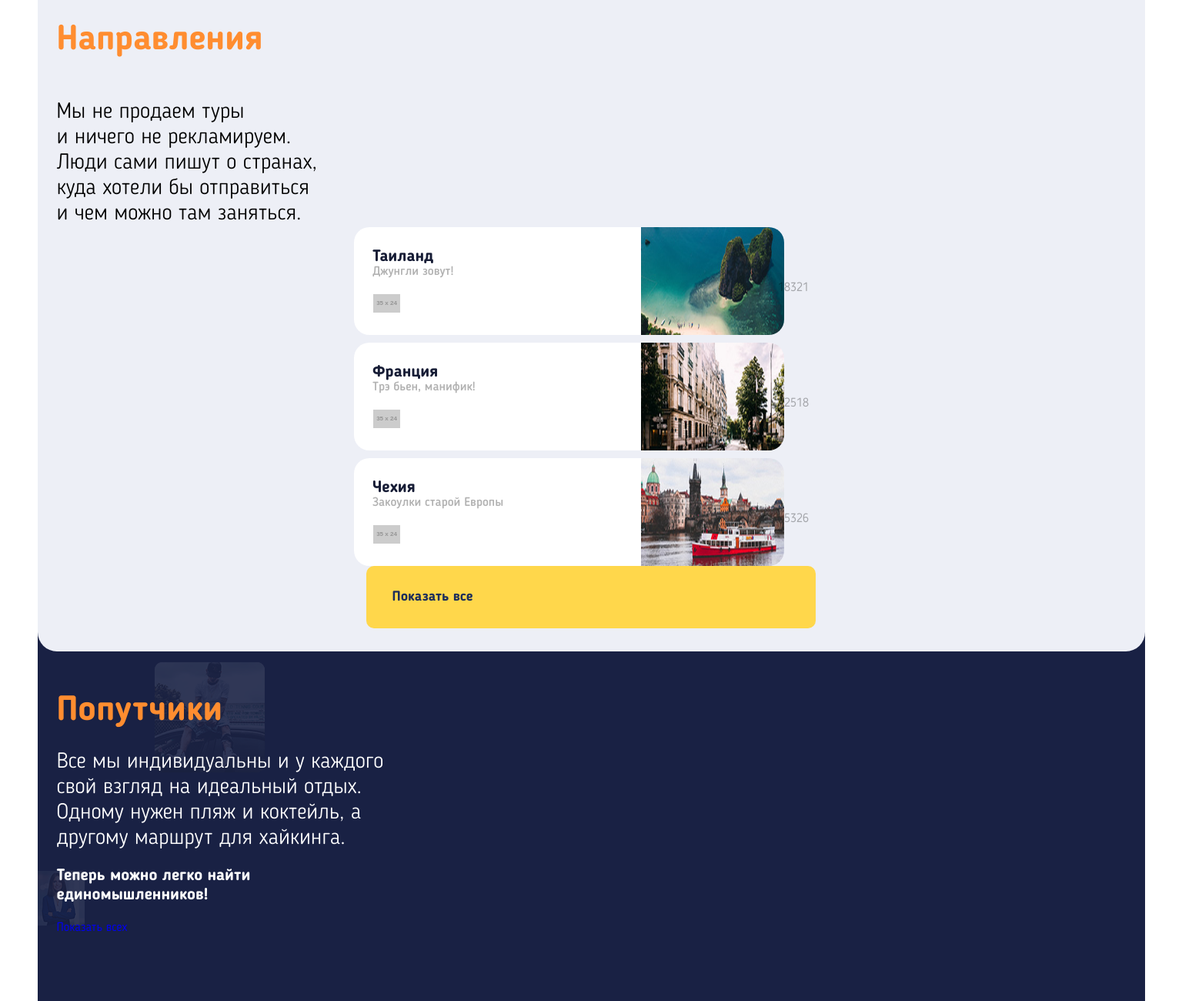
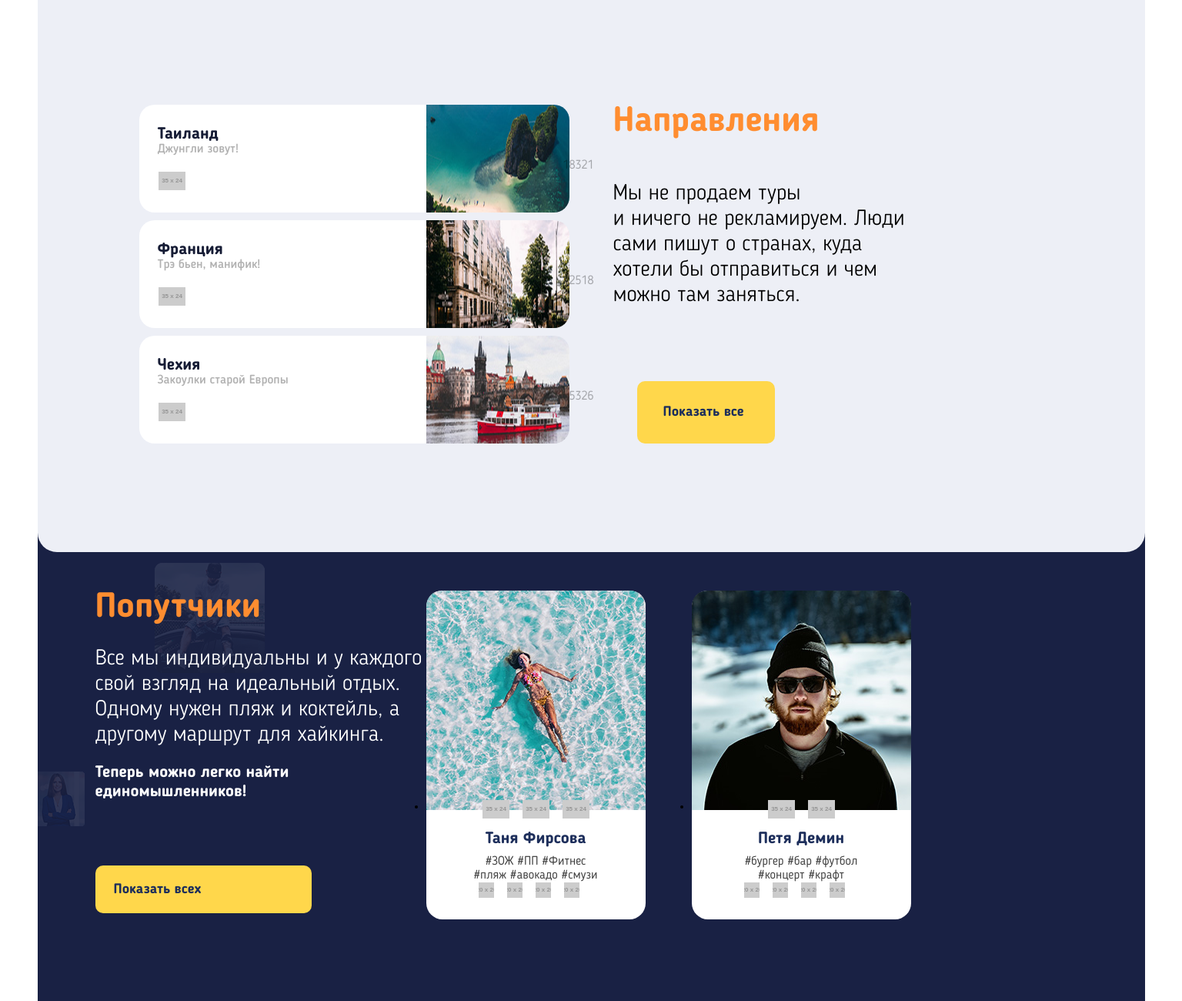
Before and after one commit to icho-web/975479-pognali-18, a website: page source/index.html in a window 1536 px wide. Shown: the part 1500-2800 px from the top of the page at 77% size. Drawn offline with nearby package versions, Linux system fonts and the light colour scheme; files that its build step writes are made by us from their sources; placeholder pictures from the web are drawn by us.

Commit message:
Правки

```diff
--- a/source/index.html
+++ b/source/index.html
@@ -75,7 +75,7 @@
       </nav>
       <nav class="page-header__nav">
         <div class="page-header__menu-wrapper">
-          <a class="page-header__nav-logo">
+          <a class="page-header__nav-logo" href="index.html">
             <img src="img/logo-mobile-blue@1x.png">
           </a>
           <button class="page-header__close-menu">
@@ -217,6 +217,8 @@
         <a class="about-service__button">Подробнее</a>
       </section>
       <section class="directions">
+        <div class="directions__desktop-wrapper">
+          <div>
             <h2 class="directions__header">Направления</h2>
             <p class="directions__text directions__text--desc">
               Мы не продаем туры <br>
@@ -224,7 +226,7 @@
               Люди сами пишут о странах, куда хотели бы отправиться
               и чем можно там заняться.
             </p>
-        <a class="directions__link" href="form.html">Показать все</a>
+          </div>
           <ul class="directions__list">
             <li class="directions__item">
               <img class="directions__img" src="./img/thailand-mobile@1x.jpg" width="270" height="110" alt="Таиланд">
@@ -254,8 +256,12 @@
               </div>
             </li>
           </ul>
+        </div>
+        <a class="directions__link" href="form.html">Показать все</a>
       </section>
       <section class="companions">
+        <div class="companions__desktop-wrapper">
+          <div>
             <h2 class="companions__header">Попутчики</h2>
             <p class="companions__text">
               Все мы индивидуальны и у
@@ -267,7 +273,7 @@
               Теперь можно легко найти
               единомышленников!
             </b>
-        <a href="catalog.html">Показать всех</a>
+          </div>
           <ul class="companions__list">
             <li class="companions__item">
               <img class="companions__avatar" src="./img/firsova-desktop@1x.jpg" width="270" height="270">
@@ -307,6 +313,8 @@
               </div>
             </li>
           </ul>
+        </div>
+        <a class="companions__button" href="catalog.html">Показать всех</a>
       </section>
       <section class="profile">
         <div class="profile__header-wrapper">
@@ -342,6 +350,7 @@
         <p class="registration__text registration__text--questions-1">
           Остались вопросы? Мы с радостью на них ответим!
         </p>
+        <div class="registration__tels-wrapper">
           <div class="registration__tel-wrapper">
             <a class="registration__icon"></a>
             <a class="registration__tel" href="tel:88005558628">8 800 555-86-28</a>
@@ -350,6 +359,7 @@
             <a class="registration__icon"></a>
             <a class="registration__email registration__email--link"
               href="mailto:mail@htmlacademy.ru">mail@htmlacademy.ru</a>
+          </div>
         </div>
       </section>
       <section class="address">
--- a/source/sass/blocks/about-service.scss
+++ b/source/sass/blocks/about-service.scss
@@ -41,6 +41,9 @@
 }
 
 @media (min-width: 768px) {
+  .about-service {
+    padding: 75px;
+  }
   .about-service__header {
     margin: 0;
     margin-bottom: 38px;
--- a/source/sass/blocks/address.scss
+++ b/source/sass/blocks/address.scss
@@ -69,6 +69,7 @@
 
 @media (min-width: 1439px) {
   .address {
+    display: flex;
     padding: 54px 133px 56px 284px;
     min-height: 200px;
   }
--- a/source/sass/blocks/companions.scss
+++ b/source/sass/blocks/companions.scss
@@ -112,6 +112,12 @@
 }
 
 @media (min-width: 768px) {
+  .companions {
+    padding: 75px;
+    display: flex;
+    flex-direction: column;
+  }
+
   .companions__wrapper {
     min-height: 1260px;
   }
@@ -152,12 +158,15 @@
       margin-right: 0;
     }
   }
+
+  .companions__button {
+    order: 1;
+  }
 }
 
 @media (min-width: 1439px) {
-  .companions__wrapper {
+  .companions__desktop-wrapper {
     display: flex;
-    min-height: 750px;
   }
 
   .companions__text-wrapper {
@@ -167,7 +176,6 @@
 
   .companions__list {
     margin: 0;
-    padding: 133px 59px 134px 0;
   }
 
   .companions__item {
@@ -181,4 +189,10 @@
     height: 285px;
     border-radius: 20px 20px 0 0;
   }
+
+  .companions__button {
+    margin-left: 0;
+    margin-top: -70px;
+    margin-bottom: 70px;
+  }
 }
--- a/source/sass/blocks/directions.scss
+++ b/source/sass/blocks/directions.scss
@@ -2,7 +2,7 @@
   z-index: 9;
   display: flex;
   flex-direction: column;
-  padding: 55px 25px 30px 25px;
+  padding: 55px 25px 90px 25px;
   background-color: #edeff6;
   margin: 0;
   margin-bottom: -25px;
@@ -107,8 +107,9 @@
 }
 
 @media (min-width: 768px) {
-  .directions__wrapper {
-    min-height: 1090px;
+  .directions {
+    padding: 75px;
+    padding-bottom: 100px;
   }
 
   .directions__text-wrapper {
@@ -124,7 +125,8 @@
   .directions__text--desc {
     font-size: 28px;
     line-height: 1.18;
-    width: 340px;
+    width: 400px;
+    margin-bottom: 50px;
   }
 
   .directions__list {
@@ -157,15 +159,26 @@
   }
 
   .directions__link {
-    padding: 31px 446px 32px 34px;
+    padding: 31px 40px 32px 34px;
   }
 }
 
 @media (min-width: 1439px) {
-  .directions__wrapper {
+  .directions {
     padding: 161px 130px 60px 132px;
+    min-height: 500px;
+  }
+
+  .directions__desktop-wrapper {
     display: flex;
-    min-height: 500px;
+  }
+
+  .directions__link {
+    margin: -81px 351px 81px auto;
+  }
+
+  .directions__list {
+    order: -1;
   }
 
   .directions__card-wrapper {
--- a/source/sass/blocks/main-footer.scss
+++ b/source/sass/blocks/main-footer.scss
@@ -46,6 +46,7 @@
 @media (min-width: 768px) {
   .main-footer {
     display: flex;
+    flex-direction: row;
     margin: 0;
     padding: 40px 45px 0 45px;
     width: 768px;
--- a/source/sass/blocks/page-header.scss
+++ b/source/sass/blocks/page-header.scss
@@ -254,7 +254,7 @@
   }
 
   .page-header__nav--catalog {
-    margin-top: -251px;
+    margin-top: -275px;
     margin-left: -25px;
   }
 
@@ -296,7 +296,7 @@
   .page-header__link {
     position: absolute;
     right: 0;
-    bottom: 400px;
+    bottom: 775px;
 
     padding: 12px 31px 8px 29px;
 
@@ -379,7 +379,7 @@
     height: 30px;
     flex-wrap: wrap;
     left: 290px;
-    bottom: 305px;
+    bottom: 214px;
   }
 
   .page-header__menu-wrapper {
--- a/source/sass/blocks/profile.scss
+++ b/source/sass/blocks/profile.scss
@@ -68,9 +68,8 @@
 }
 
 @media (min-width: 768px) {
-  .profile__wrapper {
+  .profile {
     padding: 75px 60px 86px 130px;
-    min-height: 390px;
   }
 
   .profile__header-wrapper {
--- a/source/sass/blocks/registration.scss
+++ b/source/sass/blocks/registration.scss
@@ -86,7 +86,7 @@
 }
 
 @media (min-width: 768px) {
-  .registration__wrapper {
+  .registration {
     min-height: 570px;
     padding: 75px;
   }
@@ -135,6 +135,11 @@
     min-height: 750px;
   }
 
+  .registration__tels-wrapper {
+    display: flex;
+    justify-content: center;
+  }
+
   .registration__text--bold {
     margin-bottom: 52px;
   }
```
Also changed, not shown: source/catalog.html (+5 -1 lines), source/form.html (+1 -1 lines). Lines whose indentation alone changed are shown as unchanged.
